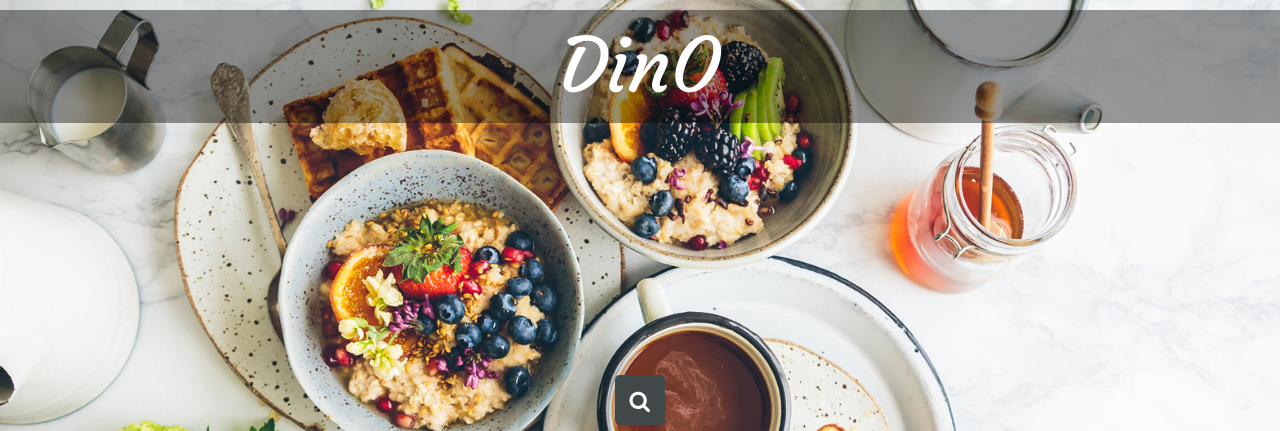
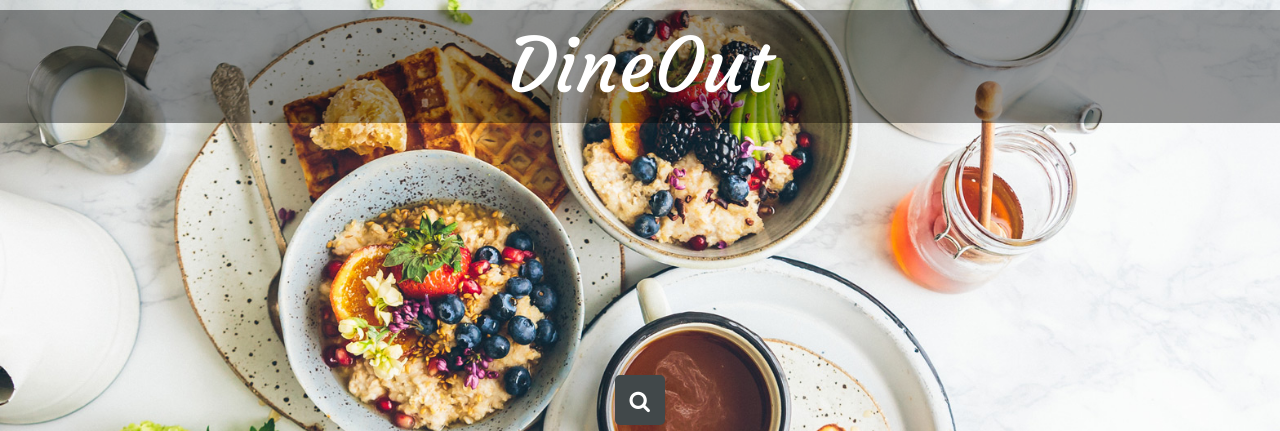
Before and after one commit to ShamWow53/DinO, a Flask app: page / in a window 1280 px wide. Shown: the top 431 px of the page. Run offline with Flask 2, Linux system fonts and the light colour scheme; some libraries are stand-ins or nearby versions.

Commit message:
Background stuff

```diff
--- a/templates/DinO.html
+++ b/templates/DinO.html
@@ -15,29 +15,26 @@
 
 
 <head>
+<link rel="shortcut icon" type="image/x-icon" href="favicon.ico">
   <meta charset="UTF-8">
   <title>DinO</title>
       <link rel="stylesheet" type="text/css" href="{{ url_for('static',filename='css/style.css') }}"> <!-- CHECK THIS -->
-  <link rel="shortcut icon" href="">
+  <link rel="shortcut icon" href="static/img/favicon.ico">
 </head>
 
 <!-- <header>
 </header> -->
 
 <body>
-
+  <div class="outerwrapper">
   <div class="intro">
     <div class="overlay">
       <div class="intro-text">
-        <h1 style="text-align:center">DinO</h1>
+        <h1 style="text-align:center">DineOut</h1>
       </div>
     </div>
   </div>
-  <!-- <div class="w3-content" style="max-width:1500px"> -->
-      <!-- <header class="w3-container w3-xxlarge w3-padding-24"> -->
-      <!-- <a href="#" class="w3-left w3-button w3-white"><b>DinO</a>   -->
-    <!-- </header> -->
-  <!-- </div> -->
+</div>
 
 
   <link rel="stylesheet" href="https://maxcdn.bootstrapcdn.com/font-awesome/4.7.0/css/font-awesome.min.css">
```
